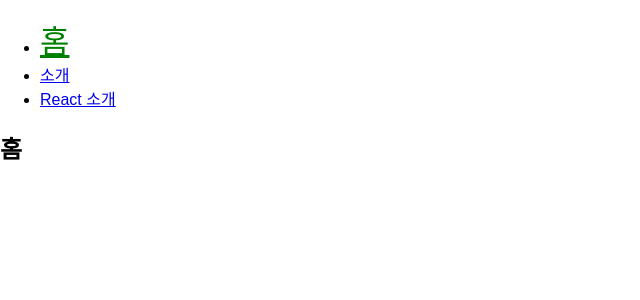
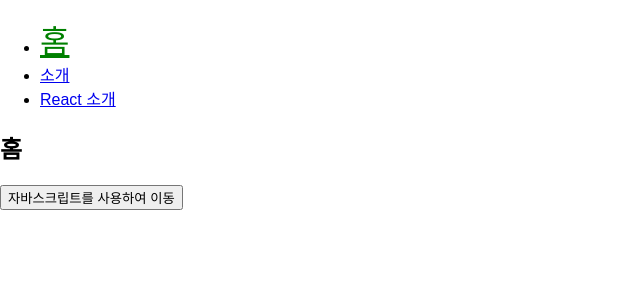
Before and after one commit to greatfarmer/react-router-tutorial, a React (Create React App) app: page / in a window 1280 px wide. Shown: the top 300 px of the page, without its empty margins (0-640 px from the left). Built offline with nearby package versions, Linux system fonts and the light colour scheme.

Commit message:
Use javascript routing

```diff
--- a/src/pages/Home.js
+++ b/src/pages/Home.js
@@ -1,9 +1,12 @@
 import React from 'react';
 
-const Home = () => {
+const Home = ({history}) => {
   return (
     <div>
       <h2>홈</h2>
+      <button onClick={() => {
+        history.push('/about/javascript')
+      }}>자바스크립트를 사용하여 이동</button>
     </div>
   );
 };
```
